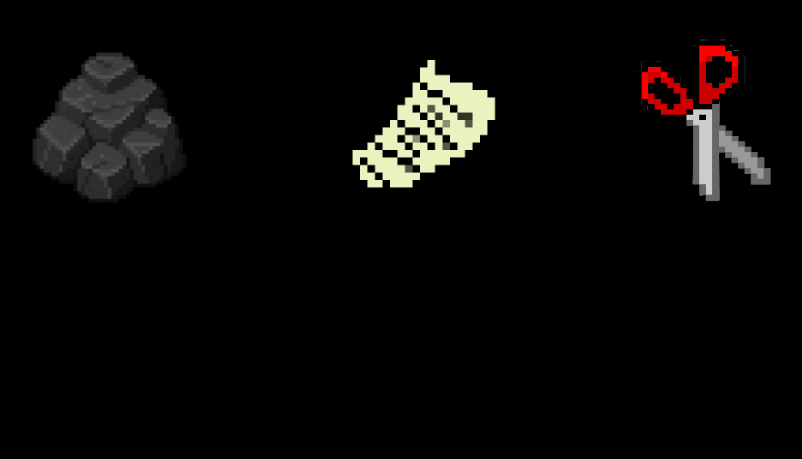
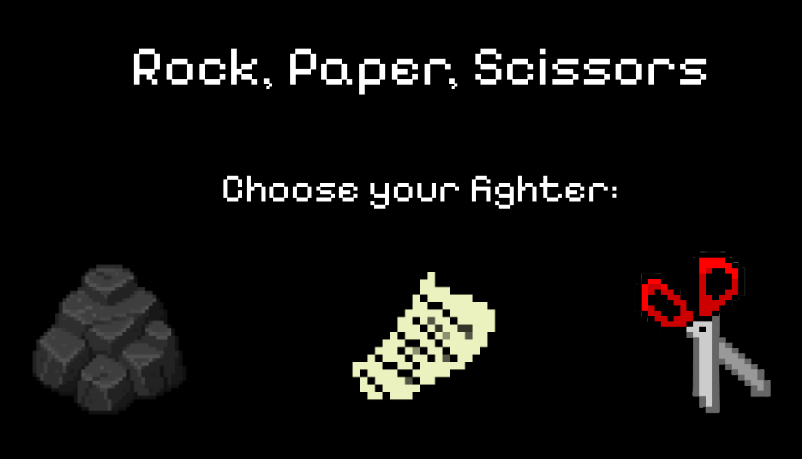
Before and after one commit to b0kim/rock-paper-scissors, a plain HTML site: page index.html in a window 1280 px wide. Shown: the whole page, without its empty margins (220-1022 px from the left). Drawn offline with Linux system fonts and the light colour scheme.

Commit message:
Added header

```diff
--- a/index.html
+++ b/index.html
@@ -8,8 +8,16 @@
     <link rel="stylesheet" href="style.css">
 </head>
 <body>
+    <div class="header">
+        <div class="header_text">
+            Rock, Paper, Scissors
+        </div>
+    </div>
     <div class="container">
         <div class="game">
+            <div class="game_intro">
+                <div class="intro_text">Choose your fighter:</div>
+            </div>
             <div class="choices">
                 <button class="choice_button rock">
                     <img src="./images/rock.png" alt="Rock">
--- a/style.css
+++ b/style.css
@@ -14,9 +14,24 @@ body {
     min-height: 100vh;
 }
 
+.header {
+    margin: 2rem 3rem;
+}
+
+.header_text {
+    font-size: 3.5rem;
+    text-align: center;
+}
+
 .container {
     max-width: 700px;
     margin: 0 auto;
+    padding-top: 2rem;
+}
+
+.game_intro {
+    font-size: 2.5rem;
+    text-align: center;
 }
 
 .choices {
```
